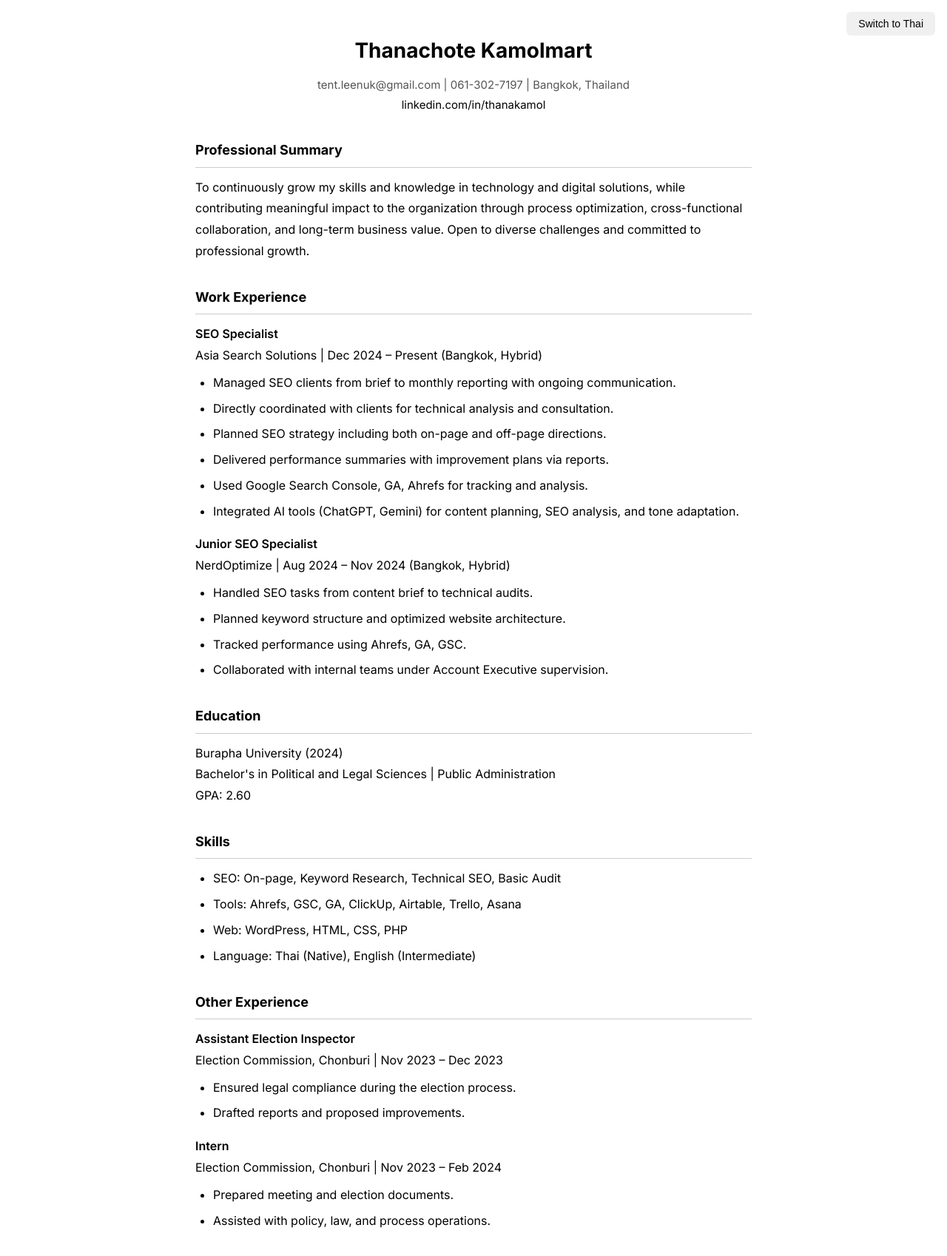
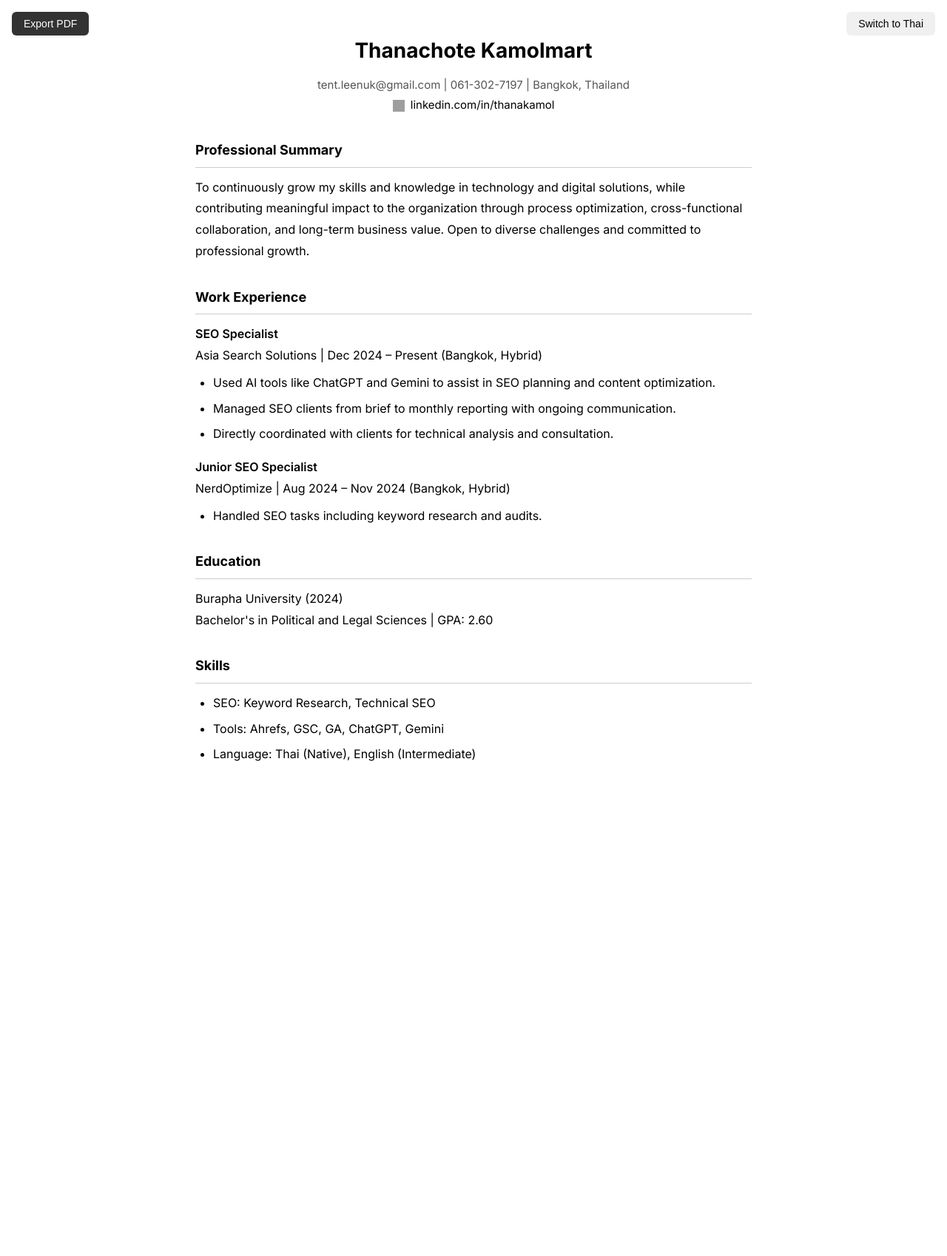
Before and after one commit to thanachote09/thanachote_resume_th, a plain HTML site: page index.html in a window 1280 px wide. Shown: the whole page at 74% size. After the commit the page ends 1090 px from the top, so only its background shows below. Drawn offline with Linux system fonts and the light colour scheme; grey boxes are pictures that could not be loaded.

Commit message:
Update index.html

```diff
--- a/index.html
+++ b/index.html
@@ -22,7 +22,9 @@
       font-size: 16px;
     }
 
-    h1, h2, h3 {
+    h1,
+    h2,
+    h3 {
       font-weight: 700;
     }
 
@@ -86,18 +88,42 @@
       font-size: 14px;
       cursor: pointer;
     }
+
+    .export-btn {
+      position: fixed;
+      top: 16px;
+      left: 16px;
+      background: #333;
+      color: #fff;
+      border: none;
+      padding: 8px 16px;
+      border-radius: 6px;
+      font-size: 14px;
+      cursor: pointer;
+    }
+
+    .linkedin-icon {
+      width: 16px;
+      height: 16px;
+      vertical-align: middle;
+      margin-right: 4px;
+    }
   </style>
 </head>
 
 <body>
   <button class="language-toggle" onclick="toggleLanguage()">Switch to Thai</button>
+  <button class="export-btn" onclick="exportPDF()">Export PDF</button>
 
   <div id="resume-content">
     <div class="header">
       <h1>Thanachote Kamolmart</h1>
       <div class="link">
         tent.leenuk@gmail.com | 061-302-7197 | Bangkok, Thailand <br />
-        <a href="https://www.linkedin.com/in/thanakamol/" target="_blank">linkedin.com/in/thanakamol</a>
+        <a href="https://www.linkedin.com/in/thanakamol/" target="_blank">
+          <img src="https://cdn.jsdelivr.net/npm/simple-icons@v9/icons/linkedin.svg" class="linkedin-icon" />
+          linkedin.com/in/thanakamol
+        </a>
       </div>
     </div>
 
@@ -120,77 +146,54 @@
       <div class="section-title" data-lang="th" style="display:none">ประสบการณ์ทำงาน</div>
 
       <div class="job-info">
-        <div class="job-title">SEO Specialist</div>
-        Asia Search Solutions | Dec 2024 – Present (Bangkok, Hybrid)
+        <div class="job-title" data-lang="en">SEO Specialist</div>
+        <div class="job-title" data-lang="th" style="display:none">ผู้เชี่ยวชาญ SEO</div>
+        <div data-lang="en">Asia Search Solutions | Dec 2024 – Present (Bangkok, Hybrid)</div>
+        <div data-lang="th" style="display:none">Asia Search Solutions | ธ.ค. 2567 – ปัจจุบัน (กรุงเทพฯ, Hybrid)</div>
       </div>
       <ul class="list">
-        <li>Managed SEO clients from brief to monthly reporting with ongoing communication.</li>
-        <li>Directly coordinated with clients for technical analysis and consultation.</li>
-        <li>Planned SEO strategy including both on-page and off-page directions.</li>
-        <li>Delivered performance summaries with improvement plans via reports.</li>
-        <li>Used Google Search Console, GA, Ahrefs for tracking and analysis.</li>
-        <li>Integrated AI tools (ChatGPT, Gemini) for content planning, SEO analysis, and tone adaptation.</li>
+        <li data-lang="en">Used AI tools like ChatGPT and Gemini to assist in SEO planning and content optimization.</li>
+        <li data-lang="th" style="display:none">ใช้เครื่องมือ AI เช่น ChatGPT และ Gemini เพื่อวางแผน SEO และปรับเนื้อหาให้เหมาะสมกับกลุ่มเป้าหมาย</li>
+        <li data-lang="en">Managed SEO clients from brief to monthly reporting with ongoing communication.</li>
+        <li data-lang="th" style="display:none">ดูแลลูกค้า SEO ตั้งแต่รับบรีฟ จนถึงสรุปรายงานรายเดือน พร้อมสื่อสารต่อเนื่อง</li>
+        <li data-lang="en">Directly coordinated with clients for technical analysis and consultation.</li>
+        <li data-lang="th" style="display:none">ประสานงานกับลูกค้าโดยตรงเพื่อวิเคราะห์และให้คำปรึกษาทางเทคนิค</li>
       </ul>
 
       <div class="job-info">
-        <div class="job-title">Junior SEO Specialist</div>
-        NerdOptimize | Aug 2024 – Nov 2024 (Bangkok, Hybrid)
+        <div class="job-title" data-lang="en">Junior SEO Specialist</div>
+        <div class="job-title" data-lang="th" style="display:none">ผู้ช่วย SEO</div>
+        <div data-lang="en">NerdOptimize | Aug 2024 – Nov 2024 (Bangkok, Hybrid)</div>
+        <div data-lang="th" style="display:none">NerdOptimize | ส.ค. 2567 – พ.ย. 2567 (กรุงเทพฯ, Hybrid)</div>
       </div>
       <ul class="list">
-        <li>Handled SEO tasks from content brief to technical audits.</li>
-        <li>Planned keyword structure and optimized website architecture.</li>
-        <li>Tracked performance using Ahrefs, GA, GSC.</li>
-        <li>Collaborated with internal teams under Account Executive supervision.</li>
+        <li data-lang="en">Handled SEO tasks including keyword research and audits.</li>
+        <li data-lang="th" style="display:none">ดูแลงาน SEO เช่น การวิจัยคีย์เวิร์ด และตรวจสอบเว็บไซต์</li>
       </ul>
     </div>
 
     <div class="section">
       <div class="section-title" data-lang="en">Education</div>
       <div class="section-title" data-lang="th" style="display:none">การศึกษา</div>
-      Burapha University (2024)<br />
-      Bachelor's in Political and Legal Sciences | Public Administration<br />
-      GPA: 2.60
+      <div data-lang="en">Burapha University (2024)<br />Bachelor's in Political and Legal Sciences | GPA: 2.60</div>
+      <div data-lang="th" style="display:none">มหาวิทยาลัยบูรพา (2567)<br />ปริญญาตรี รัฐศาสตร์และนิติศาสตร์ | เกรดเฉลี่ย 2.60</div>
     </div>
 
     <div class="section">
       <div class="section-title" data-lang="en">Skills</div>
       <div class="section-title" data-lang="th" style="display:none">ทักษะ</div>
       <ul class="list">
-        <li data-lang="en">SEO: On-page, Keyword Research, Technical SEO, Basic Audit</li>
-        <li data-lang="th" style="display:none">ทักษะ SEO: On-page, Keyword Research, Technical SEO, Audit พื้นฐาน</li>
-        <li data-lang="en">Tools: Ahrefs, GSC, GA, ClickUp, Airtable, Trello, Asana</li>
-        <li data-lang="th" style="display:none">เครื่องมือที่ถนัด: Ahrefs, GSC, GA, ClickUp, Airtable, Trello, Asana</li>
-        <li data-lang="en">Web: WordPress, HTML, CSS, PHP</li>
-        <li data-lang="th" style="display:none">พื้นฐานเว็บไซต์: WordPress, HTML, CSS, PHP</li>
+        <li data-lang="en">SEO: Keyword Research, Technical SEO</li>
+        <li data-lang="th" style="display:none">SEO: การวิจัยคีย์เวิร์ด, เทคนิคเชิงเทคนิค</li>
+        <li data-lang="en">Tools: Ahrefs, GSC, GA, ChatGPT, Gemini</li>
+        <li data-lang="th" style="display:none">เครื่องมือที่ถนัด: Ahrefs, GSC, GA, ChatGPT, Gemini</li>
         <li data-lang="en">Language: Thai (Native), English (Intermediate)</li>
         <li data-lang="th" style="display:none">ภาษา: ไทย (เจ้าของภาษา), อังกฤษ (ระดับกลาง)</li>
       </ul>
     </div>
-
-    <div class="section">
-      <div class="section-title" data-lang="en">Other Experience</div>
-      <div class="section-title" data-lang="th" style="display:none">ประสบการณ์เพิ่มเติม</div>
-
-      <div class="job-info">
-        <div class="job-title">Assistant Election Inspector</div>
-        Election Commission, Chonburi | Nov 2023 – Dec 2023
-      </div>
-      <ul class="list">
-        <li>Ensured legal compliance during the election process.</li>
-        <li>Drafted reports and proposed improvements.</li>
-      </ul>
-
-      <div class="job-info">
-        <div class="job-title">Intern</div>
-        Election Commission, Chonburi | Nov 2023 – Feb 2024
-      </div>
-      <ul class="list">
-        <li>Prepared meeting and election documents.</li>
-        <li>Assisted with policy, law, and process operations.</li>
-      </ul>
-    </div>
   </div>
 
+  <script src="https://cdnjs.cloudflare.com/ajax/libs/html2pdf.js/0.9.2/html2pdf.bundle.min.js"></script>
   <script>
     function toggleLanguage() {
       const currentLang = document.querySelector('[data-lang]:not([style*="display: none"])')?.getAttribute('data-lang');
@@ -200,6 +203,18 @@
       });
       document.querySelector('.language-toggle').textContent = nextLang === 'en' ? 'Switch to Thai' : 'เปลี่ยนเป็นอังกฤษ';
     }
+
+    function exportPDF() {
+      const element = document.getElementById('resume-content');
+      const opt = {
+        margin: 0,
+        filename: 'Thanachote_Kamolmart_Resume.pdf',
+        image: { type: 'jpeg', quality: 0.98 },
+        html2canvas: { scale: 2 },
+        jsPDF: { unit: 'mm', format: 'a4', orientation: 'portrait' }
+      };
+      html2pdf().set(opt).from(element).save();
+    }
   </script>
 </body>
 
```
